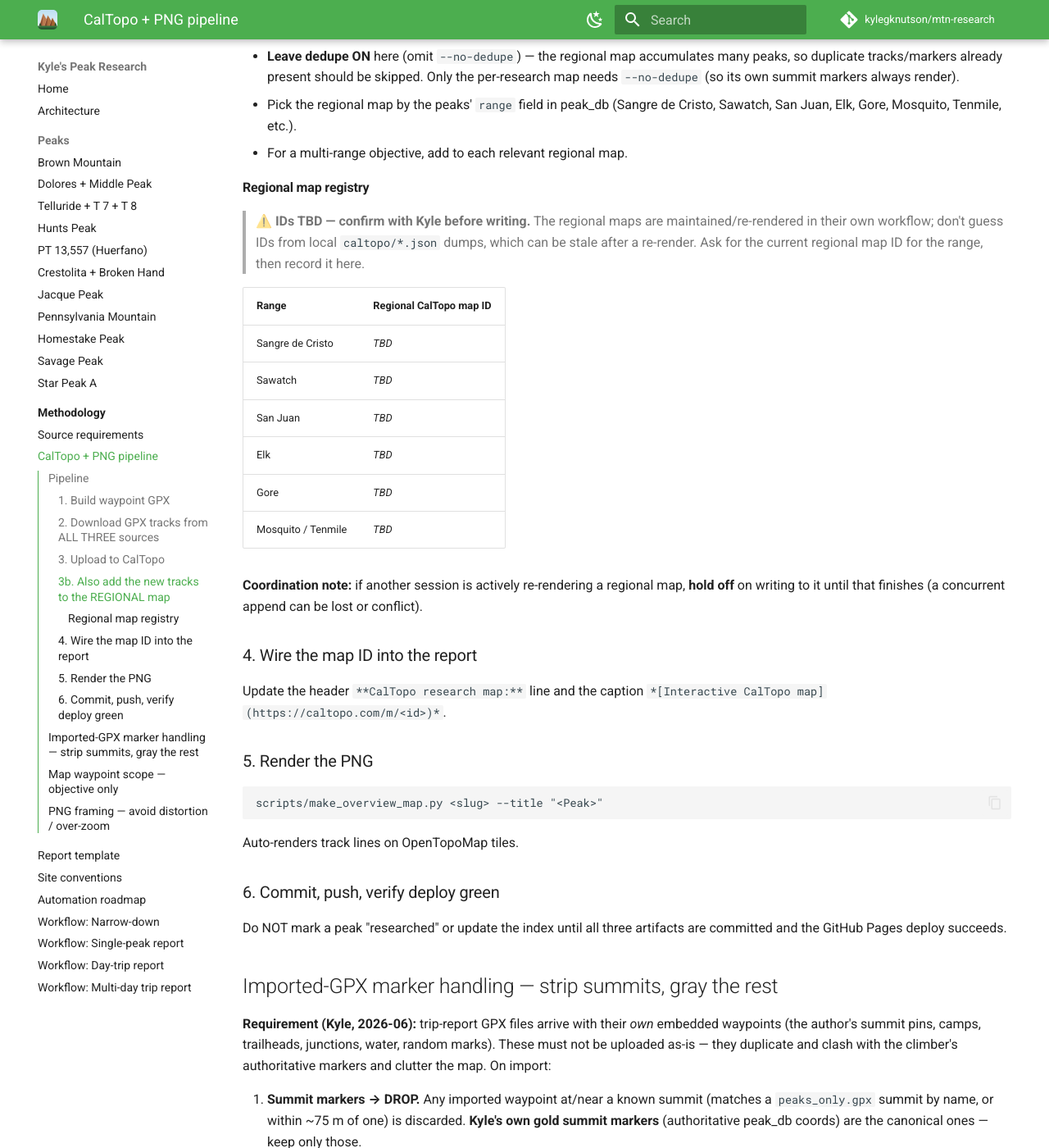
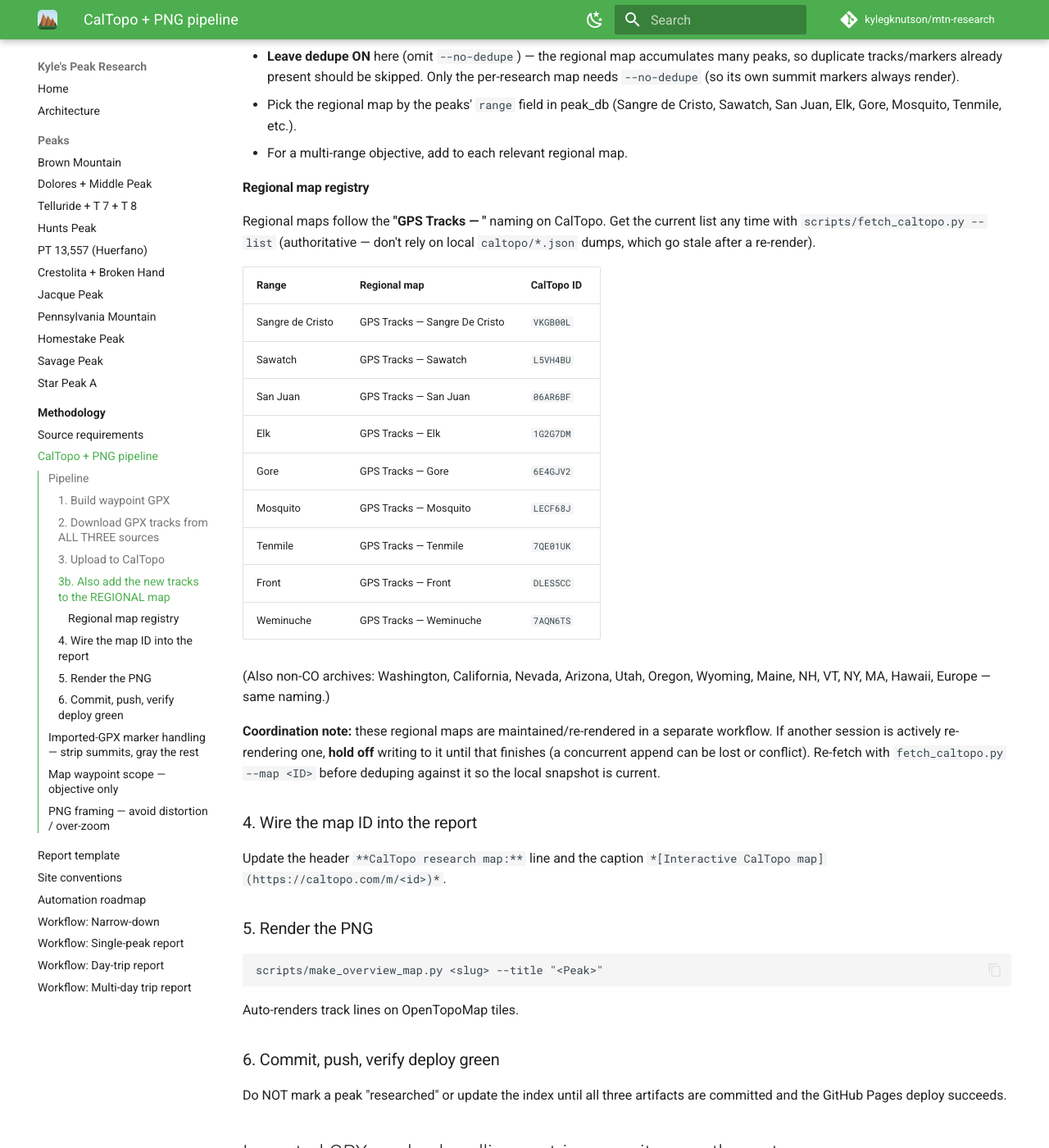
Before and after one commit to kylegknutson/mtn-research, an MkDocs documentation site: the page built from docs/methodology/caltopo-pipeline.md, in a window 1280 px wide and 1400 px high, scrolled down 1387 px. Shown: the whole window at 82% size. Built offline with MkDocs 1.6.1 and Material for MkDocs 9.7.7, drawn with Linux system fonts in a browser that asks for light colours; comment, search, counter and statistics services are not loaded.

Commit message:
Regional map registry: real IDs + add Crestolita+Broken Hand tracks
Filled the regional-map registry with actual CalTopo IDs (GPS Tracks —
<Range> naming): Sangre de Cristo VKGB00L, Sawatch L5VH4BU, San Juan
06AR6BF, Elk 1G2G7DM, Gore 6E4GJV2, Mosquito LECF68J, Tenmile 7QE01UK,
Front DLES5CC, Weminuche 7AQN6TS. Get current list via fetch_caltopo.py
--list.

Checked the 21 Crestolita+Broken Hand tracks against the Sangre regional
map (VKGB00L): NONE were present. Added all 21 (23 tracks incl. multi-
segment files), waypoints stripped per the imported-marker rule, colored
by source (LoJ red / 14ers green / pb blue), dedupe on. Sangre regional
went 56 -> 79 tracks.

```diff
--- a/docs/methodology/caltopo-pipeline.md
+++ b/docs/methodology/caltopo-pipeline.md
@@ -47,18 +47,23 @@ scripts/gpx_to_caltopo.py --gpx-dir gpx/<slug> --map-id <REGIONAL_MAP_ID>
 - For a multi-range objective, add to each relevant regional map.
 
 #### Regional map registry
-> ⚠️ **IDs TBD — confirm with Kyle before writing.** The regional maps are maintained/re-rendered in their own workflow; don't guess IDs from local `caltopo/*.json` dumps, which can be stale after a re-render. Ask for the current regional map ID for the range, then record it here.
+Regional maps follow the **"GPS Tracks — <Range>"** naming on CalTopo. Get the current list any time with `scripts/fetch_caltopo.py --list` (authoritative — don't rely on local `caltopo/*.json` dumps, which go stale after a re-render).
 
-| Range | Regional CalTopo map ID |
-|---|---|
-| Sangre de Cristo | _TBD_ |
-| Sawatch | _TBD_ |
-| San Juan | _TBD_ |
-| Elk | _TBD_ |
-| Gore | _TBD_ |
-| Mosquito / Tenmile | _TBD_ |
+| Range | Regional map | CalTopo ID |
+|---|---|---|
+| Sangre de Cristo | GPS Tracks — Sangre De Cristo | `VKGB00L` |
+| Sawatch | GPS Tracks — Sawatch | `L5VH4BU` |
+| San Juan | GPS Tracks — San Juan | `06AR6BF` |
+| Elk | GPS Tracks — Elk | `1G2G7DM` |
+| Gore | GPS Tracks — Gore | `6E4GJV2` |
+| Mosquito | GPS Tracks — Mosquito | `LECF68J` |
+| Tenmile | GPS Tracks — Tenmile | `7QE01UK` |
+| Front | GPS Tracks — Front | `DLES5CC` |
+| Weminuche | GPS Tracks — Weminuche | `7AQN6TS` |
 
-**Coordination note:** if another session is actively re-rendering a regional map, **hold off** on writing to it until that finishes (a concurrent append can be lost or conflict).
+(Also non-CO archives: Washington, California, Nevada, Arizona, Utah, Oregon, Wyoming, Maine, NH, VT, NY, MA, Hawaii, Europe — same naming.)
+
+**Coordination note:** these regional maps are maintained/re-rendered in a separate workflow. If another session is actively re-rendering one, **hold off** writing to it until that finishes (a concurrent append can be lost or conflict). Re-fetch with `fetch_caltopo.py --map <ID>` before deduping against it so the local snapshot is current.
 
 ### 4. Wire the map ID into the report
 Update the header `**CalTopo research map:**` line and the caption `*[Interactive CalTopo map](https://caltopo.com/m/<id>)*`.
```
